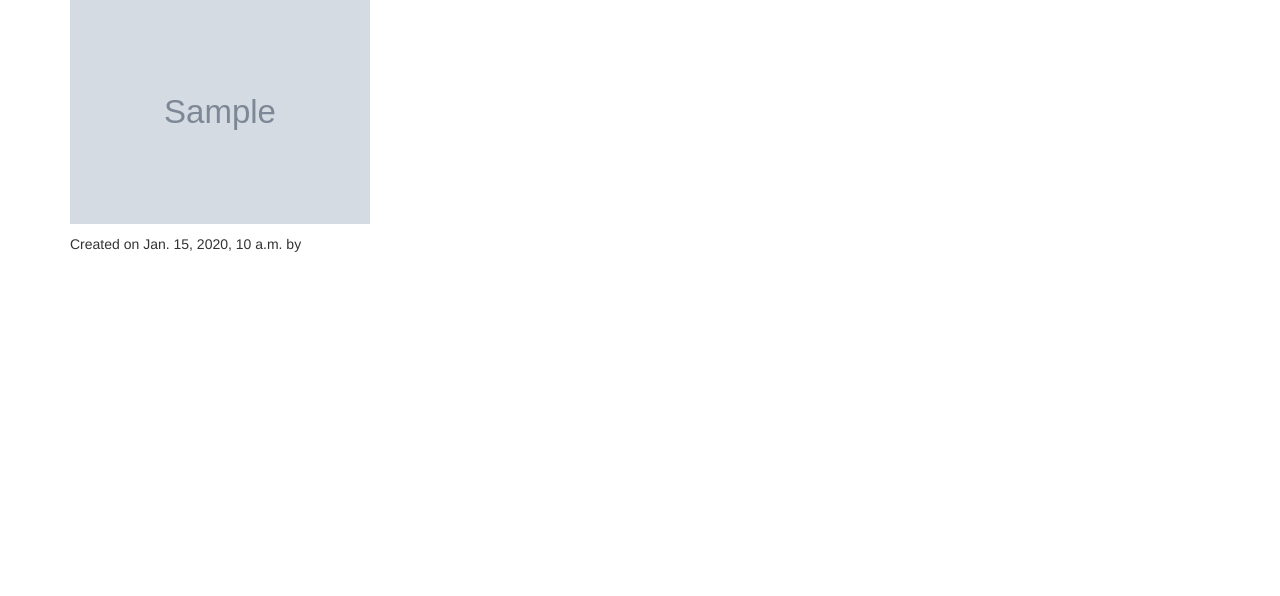
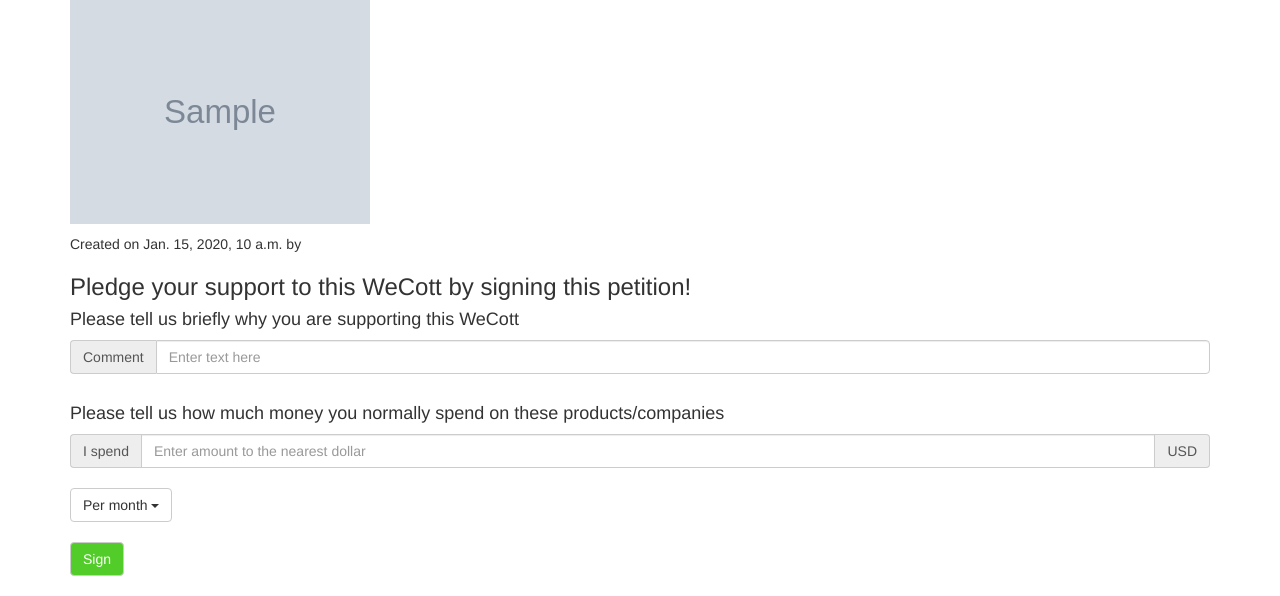
Before and after one commit to amyxzhang/boycott-website, a Django app: template schema/templates/petition.html in a window 1280 px wide. Shown: the part 204-800 px from the top of the page. Run offline with Django 3.2, Linux system fonts and the light colour scheme; the template is opened without the code that fills it: most values are stand-ins (such as "Sample title", 1, 10 or a date in 2020); grey boxes marked "Sample" are stand-in pictures; data that the repository does not hold is empty; parts of the project's set-up code (start-up, migrations or seed data) failed here and were passed over; some libraries are stand-ins or nearby versions.

Commit message:
First pass at petition signature form

```diff
--- a/schema/templates/petition.html
+++ b/schema/templates/petition.html
@@ -19,4 +19,32 @@
 	<P>
 
 	</P>
+	<h3>Pledge your support to this WeCott by signing this petition!</h3>
+	<form>
+		<h4>Please tell us briefly why you are supporting this WeCott</h4>
+		<div class="input-group">
+	  		<span class="input-group-addon" id="basic-addon1">Comment</span>
+	  		<input type="text" class="form-control" placeholder="Enter text here" aria-describedby="basic-addon1">
+		</div></br>
+		<h4>Please tell us how much money you normally spend on these products/companies</h4>
+		<div class="input-group">
+			<span class="input-group-addon">I spend</span>
+			<input type="text" class="form-control" placeholder="Enter amount to the nearest dollar" aria-label="Amount (to the nearest dollar)">
+			<span class="input-group-addon">USD</span>
+		</div></br>
+		<div class="dropdown">
+			<button class="btn btn-default dropdown-toggle" type="button" id="dropdownMenu1" data-toggle="dropdown" aria-expanded="true">
+		    	Per month
+		    	<span class="caret"></span>
+		  	</button>
+		  	<ul class="dropdown-menu" role="menu" aria-labelledby="dropdownMenu1">
+		    	<li role="presentation"><a role="menuitem" tabindex="-1" href="#">Per week</a></li>
+		    	<li role="presentation"><a role="menuitem" tabindex="-1" href="#">Per month</a></li>
+		    	<li role="presentation"><a role="menuitem" tabindex="-1" href="#">Per year</a></li>
+		  	</ul>
+		</div></br>
+		<div class="btn-group" role="group" aria-label="...">
+			<button type="submit" class="btn btn-default" style="background-color:#52CC29"><a style="color:white">Sign</a></button>
+		</div>
+	</form>
 {% endblock %}
```
